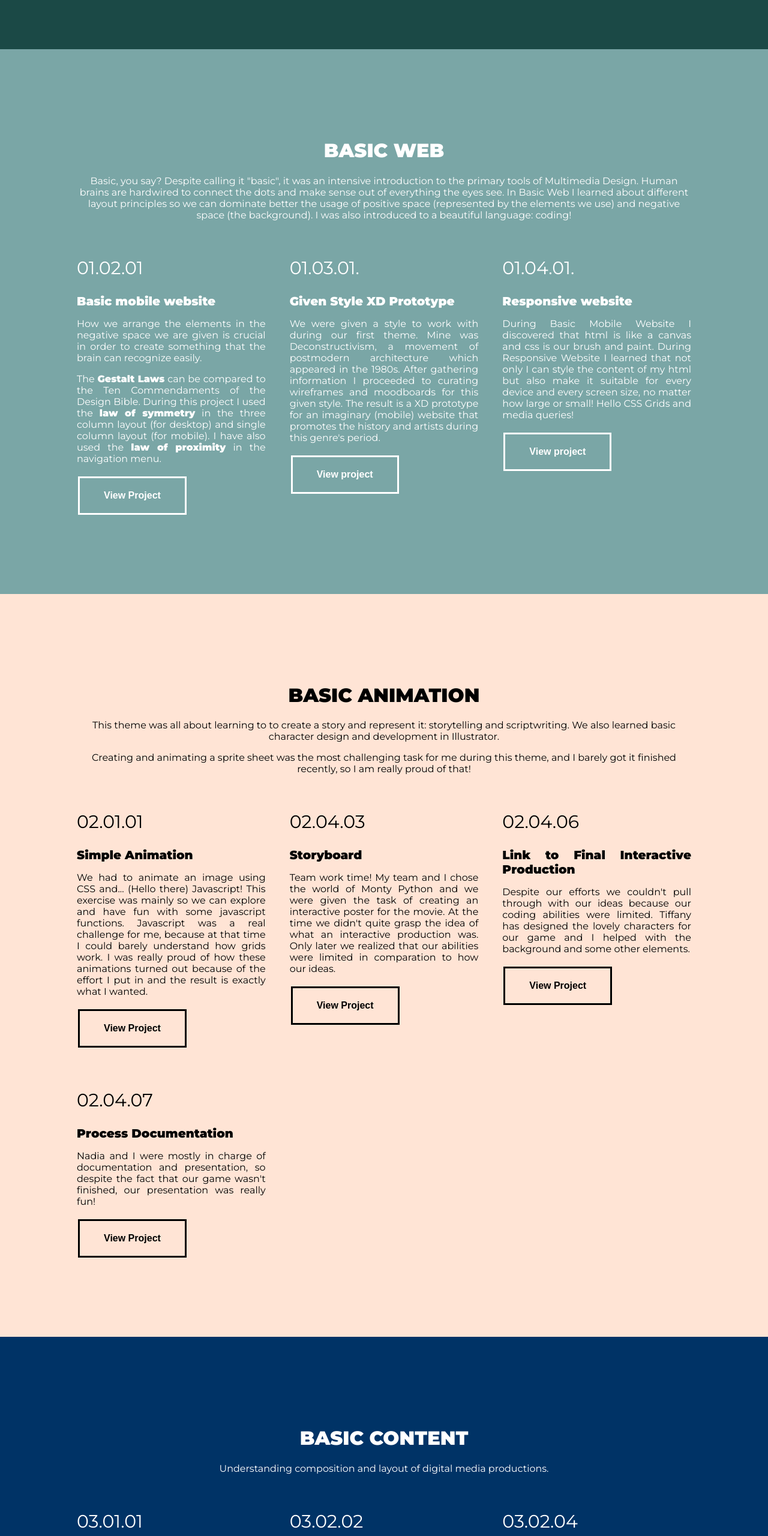
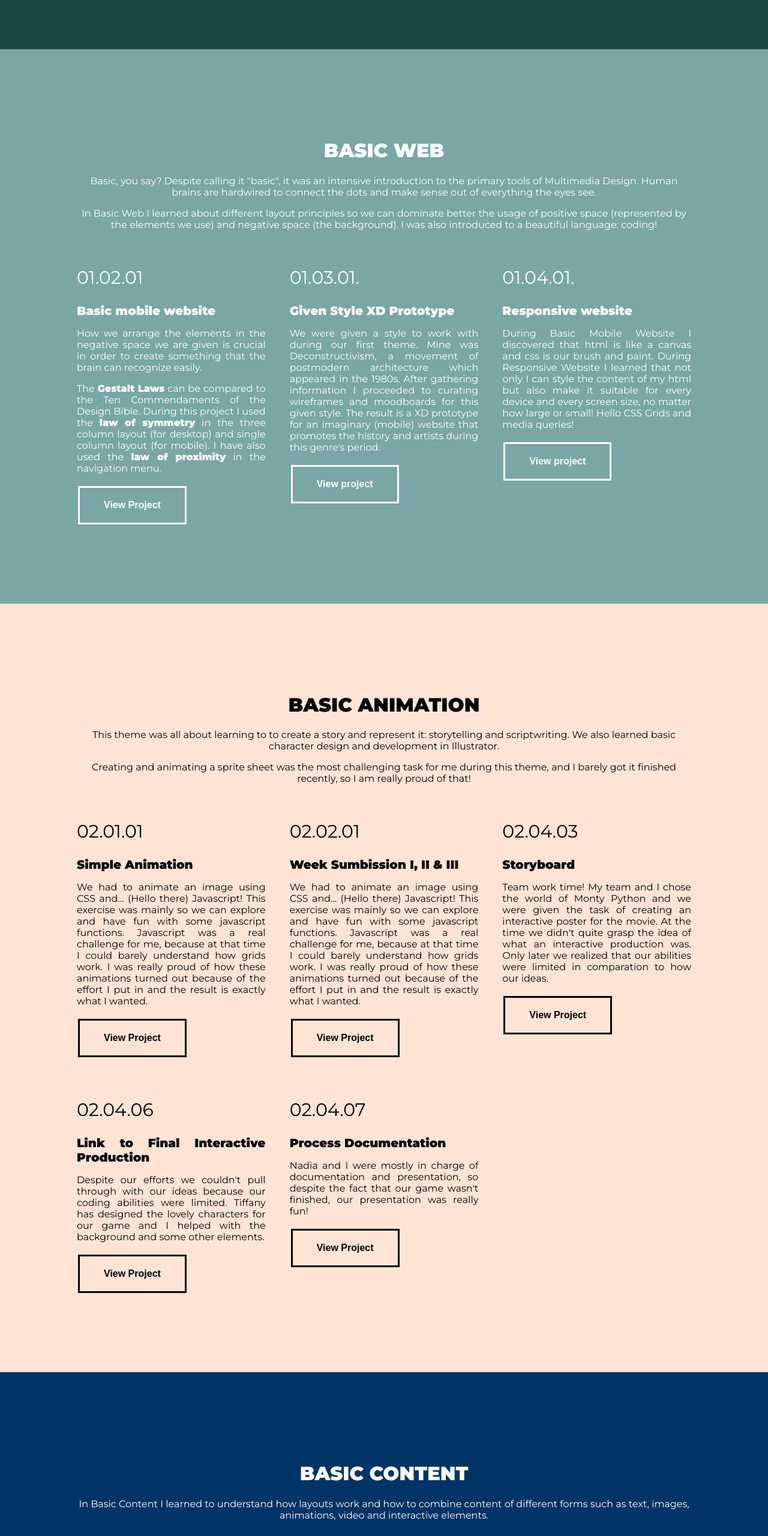
Before and after one commit to georgianadancu/portfolio_1stsemester, a plain HTML site: page portfolio.html in a window 1280 px wide. Shown: the part 240-2800 px from the top of the page at 60% size. Drawn offline with Linux system fonts and the light colour scheme.

Commit message:
Extra text editing!

```diff
--- a/portfolio.html
+++ b/portfolio.html
@@ -22,7 +22,8 @@
 <!--+*+**+*+*+*PORTFOLIO BASIC WEB*+*+*+*+**+-->
     <div class="basic_web">
         <h1>BASIC WEB</h1>
-        <p>Basic, you say? Despite calling it "basic", it was an intensive introduction to the primary tools of Multimedia Design. Human brains are hardwired to connect the dots and make sense out of everything the eyes see. In Basic Web I learned about different layout principles so we can dominate better the usage of positive space (represented by the elements we use) and negative space (the background). I was also  introduced to a beautiful language: coding! </p>
+        <p>Basic, you say? Despite calling it "basic", it was an intensive introduction to the primary tools of Multimedia Design. Human brains are hardwired to connect the dots and make sense out of everything the eyes see.</p>
+        <p>In Basic Web I learned about different layout principles so we can dominate better the usage of positive space (represented by the elements we use) and negative space (the background). I was also  introduced to a beautiful language: coding! </p>
         <br>
         <div class="portfolio_buttons">
             <div class="project-box">
@@ -62,6 +63,12 @@
                 <p>We had to animate an image using CSS and... (Hello there) Javascript! This exercise was mainly so we can explore and have fun with some javascript functions. Javascript was a real challenge for me, because at that time I could barely understand how grids work. I was really proud of how these animations turned out because of the effort I put in and the result is exactly what I wanted.</p>
                 <button onclick="window.location.href='http://georgianadancu.com/kea/simpleanimation/index.html'" class="button">View Project</button>
             </div>
+             <div class="project-box">
+                <h2>02.02.01</h2>
+                <h3>Week Sumbission I, II &amp; III</h3>
+                <p>We had to animate an image using CSS and... (Hello there) Javascript! This exercise was mainly so we can explore and have fun with some javascript functions. Javascript was a real challenge for me, because at that time I could barely understand how grids work. I was really proud of how these animations turned out because of the effort I put in and the result is exactly what I wanted.</p>
+                <button onclick="window.location.href='http://georgianadancu.com/projects/02-02-01_week_submission_part-one_part-two_part-three.pdf'" class="button">View Project</button>
+            </div>
             <div class="project-box">
                 <h2>02.04.03</h2>
                 <h3>Storyboard</h3>
@@ -85,7 +92,7 @@
 <!--+*+**+*+*+*PORTFOLIO BASIC CONTENT*+**+*+*+*+-->
     <div class="basic_content">
         <h1>BASIC CONTENT</h1>
-        <p>Understanding composition and layout of digital media productions.</p>
+        <p>In Basic Content I learned to understand how layouts work and how to combine content of different forms such as text, images, animations, video and interactive elements.</p>
         <br>
         <div class="portfolio_buttons">
             <div class="project-box">
@@ -119,7 +126,8 @@
 <!--+*+**+*+*+*PORTFOLIO BASIC UX*+**+*+*+*+-->
     <div class="basic_UX">
         <h1>BASIC UX</h1>
-        <p>How interaction between users and user interfaces works.</p>
+        <p>In Basic UX or user experience, we learned how the user recieves information from your website and how the user interacts with it. The goal of good UX is to help users do what they want to do when interacting with your digital solution.</p>
+        <p>We also learned how to design sprints that allow us to bring out all our ideas, work in teams in a more equal manner (everybody's ideas are heard) and therefore, create the best solution we can deliver (as a team, but also individually)!</p>
         <br>
         <div class="portfolio_buttons">
             <div class="project-box">
```
Also changed, not shown: about.html (+1 -1 lines).
